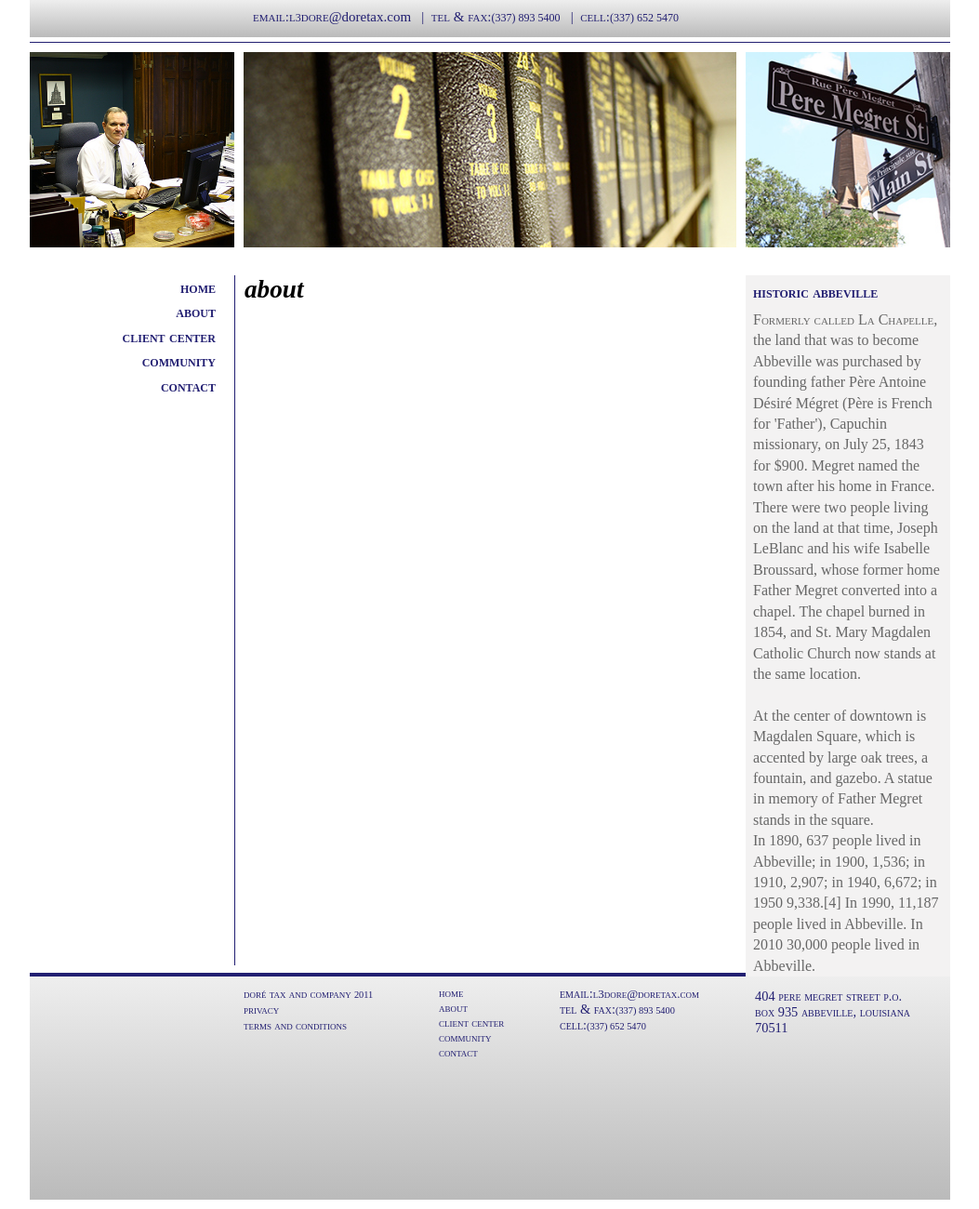
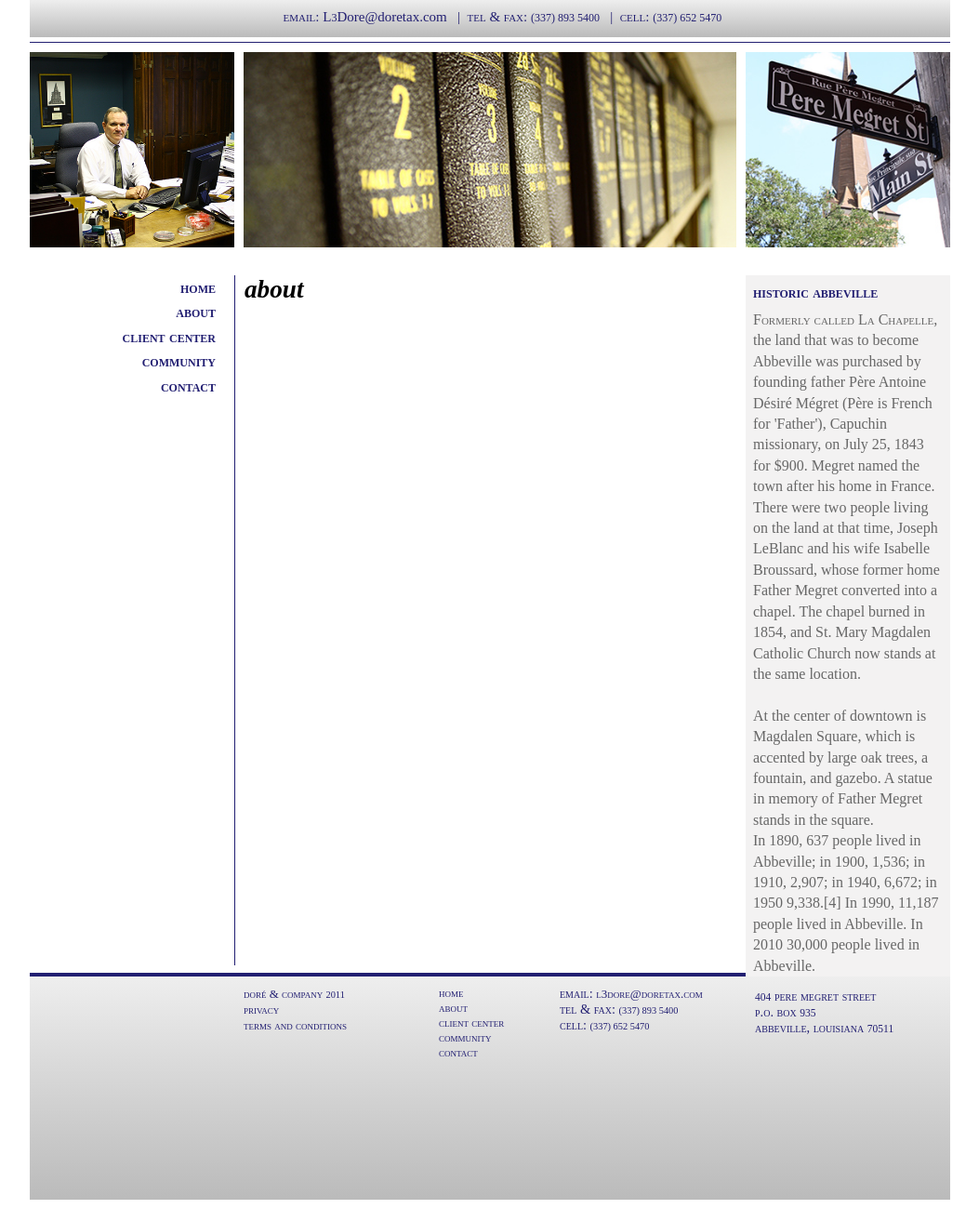
Before and after one commit to wileycousins/doretax, a Django app: page /about in a window 1280 px wide. Shown: the part 143-1443 px from the top of the page at 93% size, without its empty margins (113-1166 px from the left). Run offline with Django 3.2, Linux system fonts and the light colour scheme; parts of the project's set-up code (start-up, migrations or seed data) failed here and were passed over; some libraries are stand-ins or nearby versions.

Commit message:
some minor formatting changes

```diff
--- a/doretax/static/css/styles.css
+++ b/doretax/static/css/styles.css
@@ -51,7 +51,7 @@
 #contact-bar > div{
 	margin: 0px auto;
 	padding-top: 10px;
-	padding-left: 20px;
+	padding-left: 85px;
 	width: 530px;
 	height: 30px;
 	background-color:
--- a/doretax/static/js/main.js
+++ b/doretax/static/js/main.js
@@ -5,6 +5,7 @@ jQuery.event.add(window, 'unload', leave);
 //Current page = loc
 var loc;
 var isMobile = false;
+var fadeDelay = 300;
 
 //Checking for mobile browser
 if (navigator.userAgent.match(/Android/i) ||
@@ -19,7 +20,7 @@ function leave(event){
     window.setTimeout(function(){
         $('.center').animate({
             opacity: 0
-        }, 300);
+        }, fadeDelay);
     }, 10);
 }
 
@@ -33,19 +34,29 @@ function init(){
     $('a:not(.no-link)').bind('click', function(event){
         leave(event);
         nextPage = $(this).attr('href');
-		if(nextPage == ''){
-			nextPage = 'home';
-		}
+        if (nextPage == '') {
+            nextPage = 'home';
+        }
         if (Modernizr.history) {
             var stateObject = nextPage;
-            window.history.pushState(stateObject, "Decode72", nextPage);
+            window.history.pushState(stateObject, "Dor&eacute; Tax", nextPage);
         }
         else {
             window.location.href = nextPage;
         }
-        $.get('/get' + nextPage, function(data){
-			$('.center').html(data);
-        });
+        window.setTimeout(function(data){
+            $.get(nextPage, function(data){
+				var title = $('title').text();
+				title = title.split('|');
+				console.log(title[0]+title[1]);
+				title[0] = $(data).find('#hidden-title').text();
+				$('title').text(title[0]+title[1]);
+                $('.center').html($(data).find('.center').html());
+                $('.center').animate({
+                    opacity: 1
+                }, fadeDelay);
+            });
+        }, fadeDelay);
     });
 }
 
--- a/doretax/templates/footer.html
+++ b/doretax/templates/footer.html
@@ -1,6 +1,6 @@
 <div id='footer' class='gradient-gray'>
 	<div>
-		<h3><a href='#'>dor&eacute; tax and company <span class='number'>2011<br/></span></a><a href='/privacy'>privacy</a><br/><a href='/terms'>terms and conditions</a></h3>
+		<h3><a href='#'>dor&eacute; &amp; company <span class='number'>2011<br/></span></a><a href='/privacy'>privacy</a><br/><a href='/terms'>terms and conditions</a></h3>
 	</div>
 	<div class='small'>
 		<a href='/'><h3>home</h3></a>
@@ -10,15 +10,15 @@
 		<a href='/contact'><h3>contact</h3></a>
 	</div>
 	<div>
-		<h3>email:<a class='no-link'href='mailto://l3dore@doretax.com'><span class='all-caps'>l3dore</span>@doretax.com</a>
+		<h3>email: <a class='no-link'href='mailto://l3dore@doretax.com'><span class='all-caps'>l3dore</span>@doretax.com</a>
 		<br/>
-		tel & fax:<a class='no-link'href='tel://3378935400'><span class='number'>(337) 893 5400</span></a>
+		tel & fax: <a class='no-link'href='tel://3378935400'><span class='number'>(337) 893 5400</span></a>
 		<br/>
-		cell:<a class='no-link'href='tel://3378935400'><span class='number'>(337) 652 5470</span></a></h3>
+		cell: <a class='no-link'href='tel://3378935400'><span class='number'>(337) 652 5470</span></a></h3>
 	</div>
 	<div>
-		<h3>404 pere megret street
-		p.o. box 935
-		abbeville, louisiana 70511</h3>
+		<h3><span class='number'>404</span> pere megret street<br/>
+		p.o. box <span class='number'>935</span><br/>
+		abbeville, louisiana <span class='number'>70511</span></h3>
 	</div>
 </div>
--- a/doretax/templates/header.html
+++ b/doretax/templates/header.html
@@ -11,6 +11,6 @@
 </div>
 <div id='contact-bar' class='gradient-gray'>
 	<div>
-		<h5><span class='all-caps'>email:</span><a class='no-link'href='mailto://l3dore@doretax.com'><span class='all-caps'>l<span class='number'>3</span>dore</span>@doretax.com</a> &nbsp;&nbsp;|&nbsp;&nbsp;<span class='all-caps'>tel &amp; fax:</span><a class='no-link'href='tel://3378935400'><span class='number'>(337) 893 5400</span></a> &nbsp;&nbsp;|&nbsp;&nbsp;<span class='all-caps'>cell:</span><a class='no-link'href='tel://3378935400'><span class='number'>(337) 652 5470</span></a></h5>
+		<h5><span class='all-caps'>email: </span><a class='no-link'href='mailto://l3dore@doretax.com'>L<span class='number'>3</span>Dore@doretax.com</a> &nbsp;&nbsp;|&nbsp;&nbsp;<span class='all-caps'>tel &amp; fax: </span><a class='no-link'href='tel://3378935400'><span class='number'>(337) 893 5400</span></a> &nbsp;&nbsp;|&nbsp;&nbsp;<span class='all-caps'>cell: </span><a class='no-link'href='tel://3378935400'><span class='number'>(337) 652 5470</span></a></h5>
 	</div>
 </div>
```
